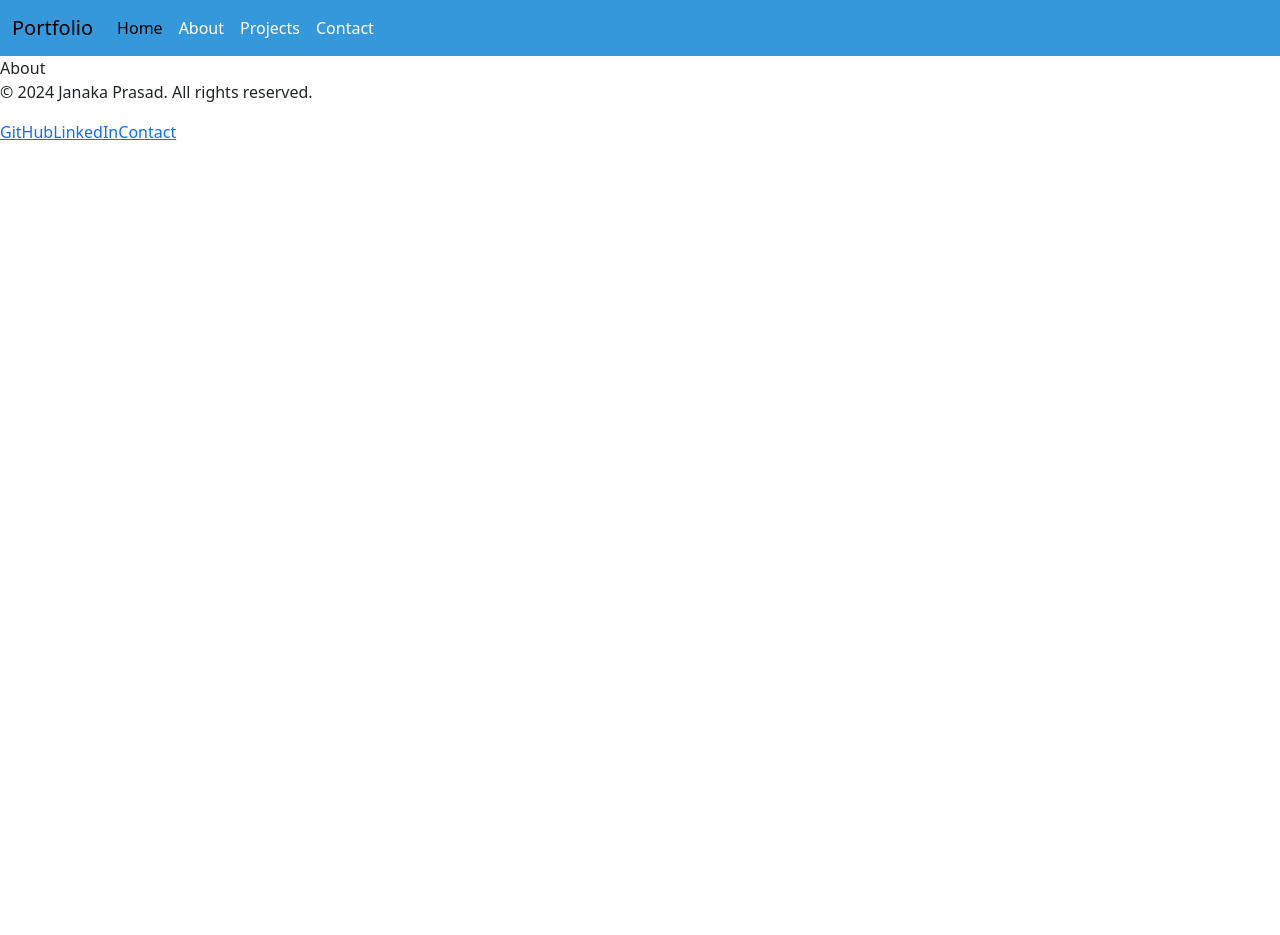
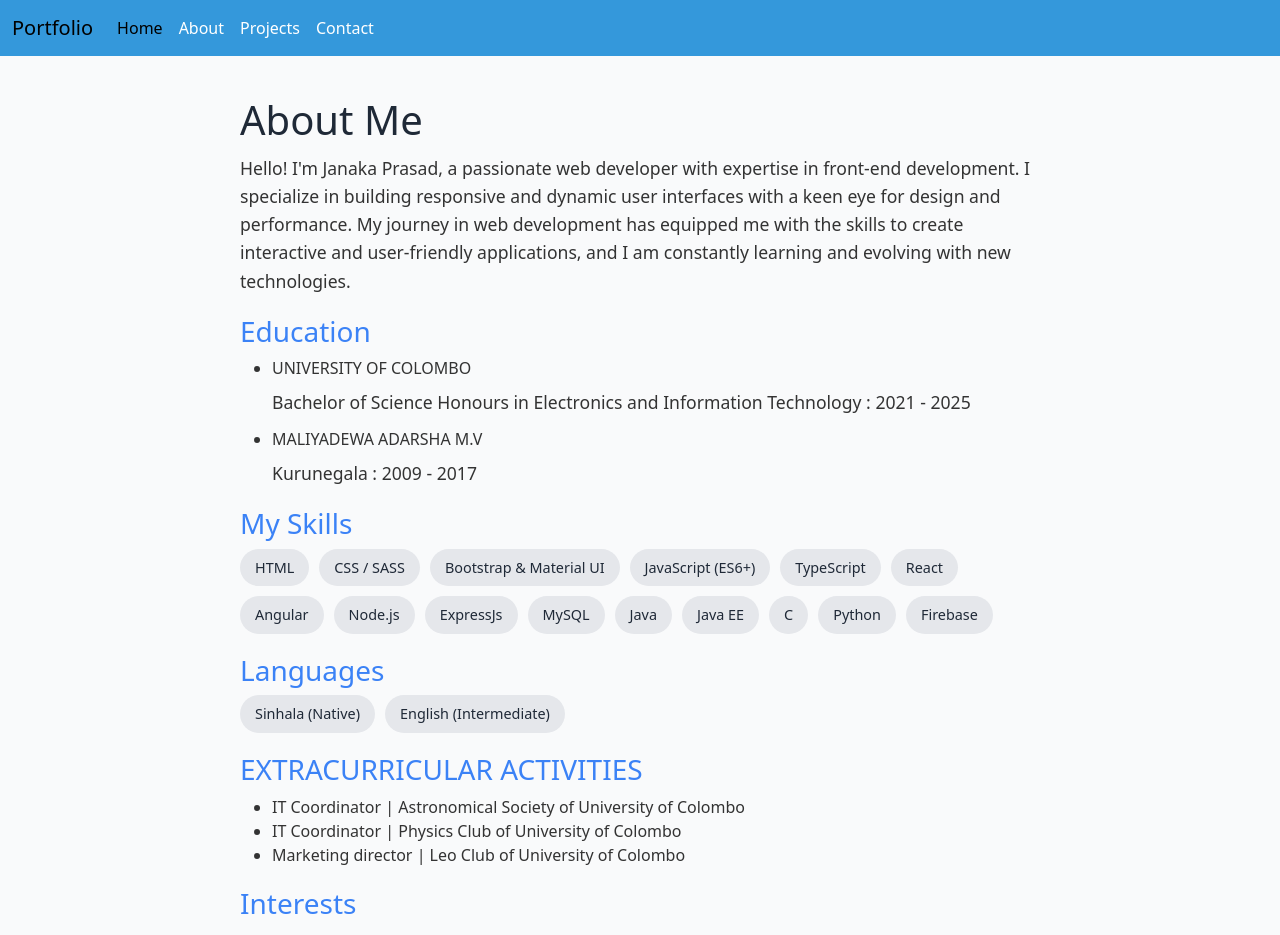
Before and after one commit to janakaprasadq/Portfolio-App-Using-ReactJS, a React (Create React App) app: page /about in a window 1280 px wide. Shown: the top 935 px of the page. Before the commit the page ends 800 px from the top, so only its background shows below. Built offline with nearby package versions, Linux system fonts and the light colour scheme.

Commit message:
Added about page

```diff
--- a/src/App.js
+++ b/src/App.js
@@ -2,9 +2,10 @@ import { BrowserRouter as Router, Routes, Route, Link } from "react-router-dom";
 import "./App.css";
 import Footer from "./Components/Footer";
 import MainContext from "./Components/MainContext";
-import About from "./Components/Header";
+//import About from "./Components/Header";
 import Projects from "./Components/Projects";
 import Contact from "./Components/Contact";
+import About from "./Components/About";
 
 function App() {
   return (
--- a/src/Components/About.js
+++ b/src/Components/About.js
@@ -1,5 +1,86 @@
+import React from "react";
+import "./styles/About.scss";
+
 function About() {
-  return <div>About</div>;
+  return (
+    <div className="about-container">
+      <div className="about-content">
+        <h1>About Me</h1>
+        <p>
+          Hello! I'm Janaka Prasad, a passionate web developer with expertise in
+          front-end development. I specialize in building responsive and dynamic
+          user interfaces with a keen eye for design and performance. My journey
+          in web development has equipped me with the skills to create
+          interactive and user-friendly applications, and I am constantly
+          learning and evolving with new technologies.
+        </p>
+
+        <h2>Education</h2>
+        <ul>
+          <li>
+            <h6>UNIVERSITY OF COLOMBO</h6>
+            <p>
+              Bachelor of Science Honours in Electronics and Information
+              Technology : 2021 - 2025
+            </p>
+          </li>
+          <li>
+            <h6>MALIYADEWA ADARSHA M.V</h6>
+            <p>Kurunegala : 2009 - 2017</p>
+          </li>
+        </ul>
+
+        <h2>My Skills</h2>
+        <ul className="skills-list">
+          <li>HTML</li>
+          <li>CSS / SASS</li>
+          <li>Bootstrap & Material UI</li>
+          <li>JavaScript (ES6+)</li>
+          <li>TypeScript </li>
+          <li>React</li>
+          <li>Angular</li>
+          <li>Node.js</li>
+          <li>ExpressJs</li>
+          <li>MySQL</li>
+          <li>Java</li>
+          <li>Java EE</li>
+          <li>C</li>
+          <li>Python</li>
+          <li>Firebase</li>
+        </ul>
+
+        <h2>Languages</h2>
+        <ul className="lang-list">
+          <li>Sinhala (Native)</li>
+          <li>English (Intermediate)</li>
+        </ul>
+
+        <h2>EXTRACURRICULAR ACTIVITIES</h2>
+        <ul>
+          <li>
+            IT Coordinator | Astronomical Society of University of Colombo
+          </li>
+          <li>IT Coordinator | Physics Club of University of Colombo</li>
+          <li>Marketing director | Leo Club of University of Colombo</li>
+        </ul>
+
+        <h2>Interests</h2>
+        <p>
+          In addition to web development, I am interested in blockchain systems,
+          mobile app development, and machine learning. I believe in the
+          importance of continuous learning and actively explore new
+          technologies to broaden my skill set.
+        </p>
+
+        <h2>Contact</h2>
+        <p>
+          Feel free to connect with me on LinkedIn or reach out via email. I'm
+          always open to discussing new opportunities, collaborating on
+          projects, or simply connecting with like-minded professionals!
+        </p>
+      </div>
+    </div>
+  );
 }
 
 export default About;
--- /dev/null
+++ b/src/Components/styles/About.scss
@@ -0,0 +1,61 @@
+.about-container {
+  padding: 40px;
+  background-color: #f9fafb;
+  color: #333;
+  display: flex;
+  justify-content: center;
+}
+
+.about-content {
+  max-width: 800px;
+  text-align: left;
+
+  h1 {
+    font-size: 2.5em;
+    color: #1f2937;
+  }
+
+  h2 {
+    margin-top: 20px;
+    font-size: 1.75em;
+    color: #3b82f6;
+  }
+
+  p {
+    margin: 10px 0;
+    line-height: 1.6;
+    font-size: 1.1em;
+  }
+
+  .skills-list {
+    display: flex;
+    flex-wrap: wrap;
+    gap: 10px;
+    list-style: none;
+    padding: 0;
+
+    li {
+      background-color: #e5e7eb;
+      padding: 8px 15px;
+      border-radius: 20px;
+      font-size: 0.9em;
+      color: #1f2937;
+    }
+  }
+
+  .lang-list {
+    display: flex;
+    flex-wrap: wrap;
+    gap: 10px;
+    list-style: none;
+    padding: 0;
+
+    li {
+      background-color: #e5e7eb;
+      padding: 8px 15px;
+      border-radius: 20px;
+      font-size: 0.9em;
+      color: #1f2937;
+    }
+  }
+}
```
